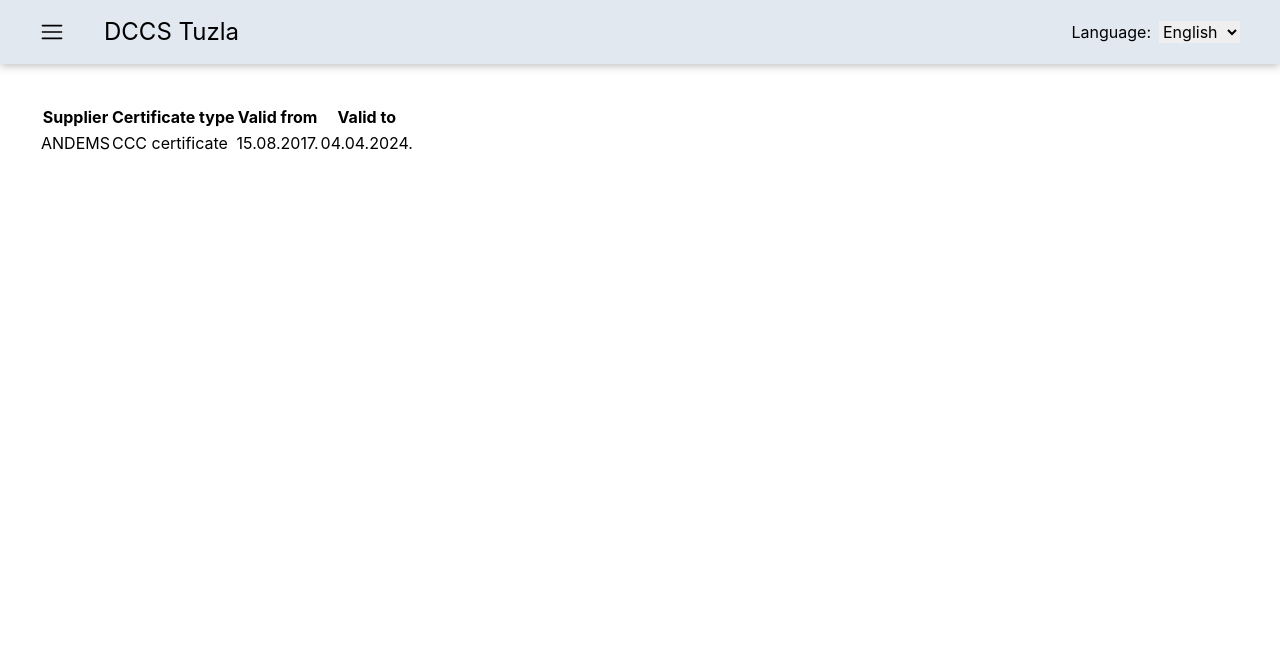
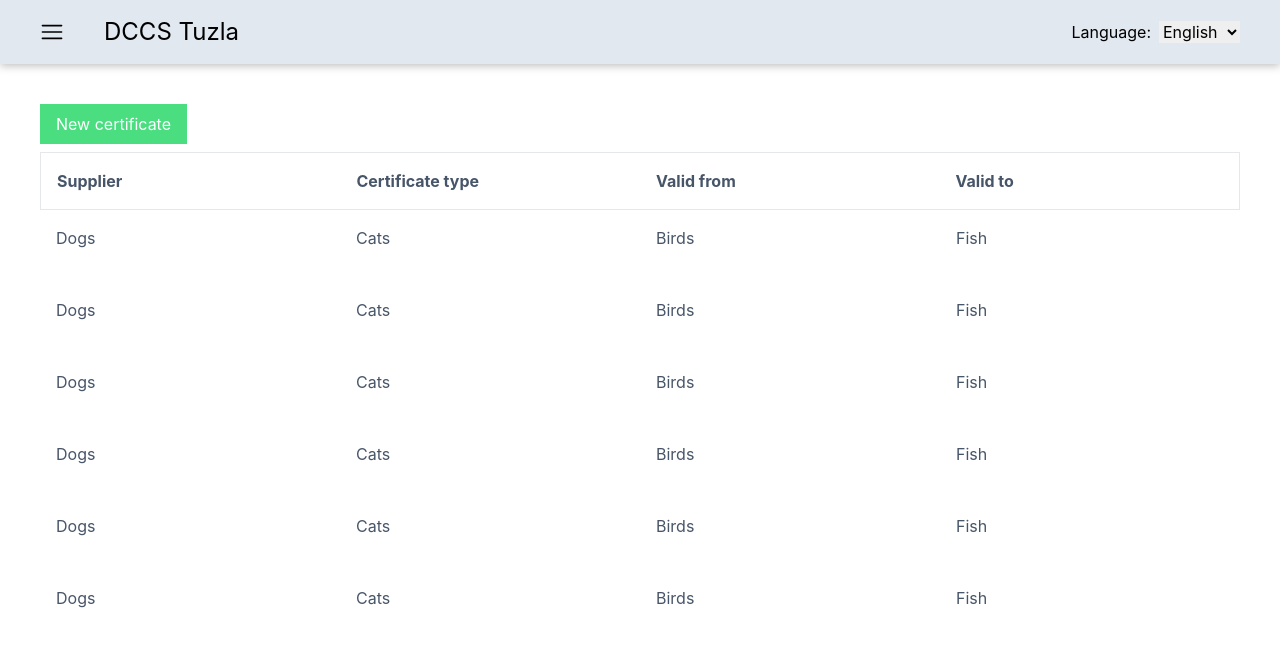
Before and after one commit to Bego96/Certificate-App, a React (Create React App) app: page /Certificate-overview in a window 1280 px wide. Shown: the top 646 px of the page. Built offline with nearby package versions, Linux system fonts and the light colour scheme.

Commit message:
Certificate overview front end completed

```diff
--- a/src/components/certificateOverview.jsx
+++ b/src/components/certificateOverview.jsx
@@ -1,37 +1,328 @@
 const CertificateOverview = () => {
     return (
-        <div>
-            <table>
-                <tr>
-                    <th>
-                        Supplier
-                    </th>
-                    <th>
-                        Certificate type
-                    </th>
-                    <th>
-                        Valid from
-                    </th>
-                    <th>
-                        Valid to
-                    </th>
-                </tr>
-                <tr>
-                    <td>
-                        ANDEMS
-                    </td>
-                    <td>
-                        CCC certificate
-                    </td>
-                    <td>
-                        15.08.2017.
-                    </td>
-                    <td>
-                        04.04.2024.
-                    </td>
-                </tr>
-            </table>
-        </div>
+
+<div class="w-full">
+	<button type="button" className="py-2 px-4 bg-green-400 text-white mb-2">New certificate</button>
+	<table class="text-slate-600 text-left w-full">
+		<thead class=" flex w-full border-[1px]">
+			<tr class="flex w-full ">
+				<th class="p-4 w-1/4">Supplier</th>
+				<th class="p-4 w-1/4">Certificate type</th>
+				<th class="p-4 w-1/4">Valid from</th>
+				<th class="p-4 w-1/4">Valid to</th>
+			</tr>
+		</thead>
+
+		<tbody class=" flex flex-col items-center justify-between overflow-y-auto w-full h-[50vh]" style={{ overflowY: 'overlay' }}>
+			<tr class="flex w-full mb-4">
+				<td class="p-4 w-1/4">Dogs</td>
+				<td class="p-4 w-1/4">Cats</td>
+				<td class="p-4 w-1/4">Birds</td>
+				<td class="p-4 w-1/4">Fish</td>
+			</tr>
+			<tr class="flex w-full mb-4">
+				<td class="p-4 w-1/4">Dogs</td>
+				<td class="p-4 w-1/4">Cats</td>
+				<td class="p-4 w-1/4">Birds</td>
+				<td class="p-4 w-1/4">Fish</td>
+			</tr>
+			<tr class="flex w-full mb-4">
+				<td class="p-4 w-1/4">Dogs</td>
+				<td class="p-4 w-1/4">Cats</td>
+				<td class="p-4 w-1/4">Birds</td>
+				<td class="p-4 w-1/4">Fish</td>
+			</tr>
+			<tr class="flex w-full mb-4">
+				<td class="p-4 w-1/4">Dogs</td>
+				<td class="p-4 w-1/4">Cats</td>
+				<td class="p-4 w-1/4">Birds</td>
+				<td class="p-4 w-1/4">Fish</td>
+			</tr>
+			<tr class="flex w-full mb-4">
+				<td class="p-4 w-1/4">Dogs</td>
+				<td class="p-4 w-1/4">Cats</td>
+				<td class="p-4 w-1/4">Birds</td>
+				<td class="p-4 w-1/4">Fish</td>
+			</tr>
+			<tr class="flex w-full mb-4">
+				<td class="p-4 w-1/4">Dogs</td>
+				<td class="p-4 w-1/4">Cats</td>
+				<td class="p-4 w-1/4">Birds</td>
+				<td class="p-4 w-1/4">Fish</td>
+			</tr>
+			<tr class="flex w-full mb-4">
+				<td class="p-4 w-1/4">Dogs</td>
+				<td class="p-4 w-1/4">Cats</td>
+				<td class="p-4 w-1/4">Birds</td>
+				<td class="p-4 w-1/4">Fish</td>
+			</tr>
+			<tr class="flex w-full mb-4">
+				<td class="p-4 w-1/4">Dogs</td>
+				<td class="p-4 w-1/4">Cats</td>
+				<td class="p-4 w-1/4">Birds</td>
+				<td class="p-4 w-1/4">Fish</td>
+			</tr>
+			<tr class="flex w-full mb-4">
+				<td class="p-4 w-1/4">Dogs</td>
+				<td class="p-4 w-1/4">Cats</td>
+				<td class="p-4 w-1/4">Birds</td>
+				<td class="p-4 w-1/4">Fish</td>
+			</tr>
+			<tr class="flex w-full mb-4">
+				<td class="p-4 w-1/4">Dogs</td>
+				<td class="p-4 w-1/4">Cats</td>
+				<td class="p-4 w-1/4">Birds</td>
+				<td class="p-4 w-1/4">Fish</td>
+			</tr>
+			<tr class="flex w-full mb-4">
+				<td class="p-4 w-1/4">Dogs</td>
+				<td class="p-4 w-1/4">Cats</td>
+				<td class="p-4 w-1/4">Birds</td>
+				<td class="p-4 w-1/4">Fish</td>
+			</tr>
+			<tr class="flex w-full mb-4">
+				<td class="p-4 w-1/4">Dogs</td>
+				<td class="p-4 w-1/4">Cats</td>
+				<td class="p-4 w-1/4">Birds</td>
+				<td class="p-4 w-1/4">Fish</td>
+			</tr>
+			<tr class="flex w-full mb-4">
+				<td class="p-4 w-1/4">Dogs</td>
+				<td class="p-4 w-1/4">Cats</td>
+				<td class="p-4 w-1/4">Birds</td>
+				<td class="p-4 w-1/4">Fish</td>
+			</tr>
+			<tr class="flex w-full mb-4">
+				<td class="p-4 w-1/4">Dogs</td>
+				<td class="p-4 w-1/4">Cats</td>
+				<td class="p-4 w-1/4">Birds</td>
+				<td class="p-4 w-1/4">Fish</td>
+			</tr>
+			<tr class="flex w-full mb-4">
+				<td class="p-4 w-1/4">Dogs</td>
+				<td class="p-4 w-1/4">Cats</td>
+				<td class="p-4 w-1/4">Birds</td>
+				<td class="p-4 w-1/4">Fish</td>
+			</tr>
+			<tr class="flex w-full mb-4">
+				<td class="p-4 w-1/4">Dogs</td>
+				<td class="p-4 w-1/4">Cats</td>
+				<td class="p-4 w-1/4">Birds</td>
+				<td class="p-4 w-1/4">Fish</td>
+			</tr>
+			<tr class="flex w-full mb-4">
+				<td class="p-4 w-1/4">Dogs</td>
+				<td class="p-4 w-1/4">Cats</td>
+				<td class="p-4 w-1/4">Birds</td>
+				<td class="p-4 w-1/4">Fish</td>
+			</tr>
+			<tr class="flex w-full mb-4">
+				<td class="p-4 w-1/4">Dogs</td>
+				<td class="p-4 w-1/4">Cats</td>
+				<td class="p-4 w-1/4">Birds</td>
+				<td class="p-4 w-1/4">Fish</td>
+			</tr>
+			<tr class="flex w-full mb-4">
+				<td class="p-4 w-1/4">Dogs</td>
+				<td class="p-4 w-1/4">Cats</td>
+				<td class="p-4 w-1/4">Birds</td>
+				<td class="p-4 w-1/4">Fish</td>
+			</tr>
+			<tr class="flex w-full mb-4">
+				<td class="p-4 w-1/4">Dogs</td>
+				<td class="p-4 w-1/4">Cats</td>
+				<td class="p-4 w-1/4">Birds</td>
+				<td class="p-4 w-1/4">Fish</td>
+			</tr>
+			<tr class="flex w-full mb-4">
+				<td class="p-4 w-1/4">Dogs</td>
+				<td class="p-4 w-1/4">Cats</td>
+				<td class="p-4 w-1/4">Birds</td>
+				<td class="p-4 w-1/4">Fish</td>
+			</tr>
+			<tr class="flex w-full mb-4">
+				<td class="p-4 w-1/4">Dogs</td>
+				<td class="p-4 w-1/4">Cats</td>
+				<td class="p-4 w-1/4">Birds</td>
+				<td class="p-4 w-1/4">Fish</td>
+			</tr>
+			<tr class="flex w-full mb-4">
+				<td class="p-4 w-1/4">Dogs</td>
+				<td class="p-4 w-1/4">Cats</td>
+				<td class="p-4 w-1/4">Birds</td>
+				<td class="p-4 w-1/4">Fish</td>
+			</tr>
+			<tr class="flex w-full mb-4">
+				<td class="p-4 w-1/4">Dogs</td>
+				<td class="p-4 w-1/4">Cats</td>
+				<td class="p-4 w-1/4">Birds</td>
+				<td class="p-4 w-1/4">Fish</td>
+			</tr>
+			<tr class="flex w-full mb-4">
+				<td class="p-4 w-1/4">Dogs</td>
+				<td class="p-4 w-1/4">Cats</td>
+				<td class="p-4 w-1/4">Birds</td>
+				<td class="p-4 w-1/4">Fish</td>
+			</tr>
+			<tr class="flex w-full mb-4">
+				<td class="p-4 w-1/4">Dogs</td>
+				<td class="p-4 w-1/4">Cats</td>
+				<td class="p-4 w-1/4">Birds</td>
+				<td class="p-4 w-1/4">Fish</td>
+			</tr>
+			<tr class="flex w-full mb-4">
+				<td class="p-4 w-1/4">Dogs</td>
+				<td class="p-4 w-1/4">Cats</td>
+				<td class="p-4 w-1/4">Birds</td>
+				<td class="p-4 w-1/4">Fish</td>
+			</tr>
+			<tr class="flex w-full mb-4">
+				<td class="p-4 w-1/4">Dogs</td>
+				<td class="p-4 w-1/4">Cats</td>
+				<td class="p-4 w-1/4">Birds</td>
+				<td class="p-4 w-1/4">Fish</td>
+			</tr>
+			<tr class="flex w-full mb-4">
+				<td class="p-4 w-1/4">Dogs</td>
+				<td class="p-4 w-1/4">Cats</td>
+				<td class="p-4 w-1/4">Birds</td>
+				<td class="p-4 w-1/4">Fish</td>
+			</tr>
+			<tr class="flex w-full mb-4">
+				<td class="p-4 w-1/4">Dogs</td>
+				<td class="p-4 w-1/4">Cats</td>
+				<td class="p-4 w-1/4">Birds</td>
+				<td class="p-4 w-1/4">Fish</td>
+			</tr>
+			<tr class="flex w-full mb-4">
+				<td class="p-4 w-1/4">Dogs</td>
+				<td class="p-4 w-1/4">Cats</td>
+				<td class="p-4 w-1/4">Birds</td>
+				<td class="p-4 w-1/4">Fish</td>
+			</tr>
+			<tr class="flex w-full mb-4">
+				<td class="p-4 w-1/4">Dogs</td>
+				<td class="p-4 w-1/4">Cats</td>
+				<td class="p-4 w-1/4">Birds</td>
+				<td class="p-4 w-1/4">Fish</td>
+			</tr>
+			<tr class="flex w-full mb-4">
+				<td class="p-4 w-1/4">Dogs</td>
+				<td class="p-4 w-1/4">Cats</td>
+				<td class="p-4 w-1/4">Birds</td>
+				<td class="p-4 w-1/4">Fish</td>
+			</tr>
+			<tr class="flex w-full mb-4">
+				<td class="p-4 w-1/4">Dogs</td>
+				<td class="p-4 w-1/4">Cats</td>
+				<td class="p-4 w-1/4">Birds</td>
+				<td class="p-4 w-1/4">Fish</td>
+			</tr>
+			<tr class="flex w-full mb-4">
+				<td class="p-4 w-1/4">Dogs</td>
+				<td class="p-4 w-1/4">Cats</td>
+				<td class="p-4 w-1/4">Birds</td>
+				<td class="p-4 w-1/4">Fish</td>
+			</tr>
+			<tr class="flex w-full mb-4">
+				<td class="p-4 w-1/4">Dogs</td>
+				<td class="p-4 w-1/4">Cats</td>
+				<td class="p-4 w-1/4">Birds</td>
+				<td class="p-4 w-1/4">Fish</td>
+			</tr>
+			<tr class="flex w-full mb-4">
+				<td class="p-4 w-1/4">Dogs</td>
+				<td class="p-4 w-1/4">Cats</td>
+				<td class="p-4 w-1/4">Birds</td>
+				<td class="p-4 w-1/4">Fish</td>
+			</tr>
+			<tr class="flex w-full mb-4">
+				<td class="p-4 w-1/4">Dogs</td>
+				<td class="p-4 w-1/4">Cats</td>
+				<td class="p-4 w-1/4">Birds</td>
+				<td class="p-4 w-1/4">Fish</td>
+			</tr>
+			<tr class="flex w-full mb-4">
+				<td class="p-4 w-1/4">Dogs</td>
+				<td class="p-4 w-1/4">Cats</td>
+				<td class="p-4 w-1/4">Birds</td>
+				<td class="p-4 w-1/4">Fish</td>
+			</tr>
+			<tr class="flex w-full mb-4">
+				<td class="p-4 w-1/4">Dogs</td>
+				<td class="p-4 w-1/4">Cats</td>
+				<td class="p-4 w-1/4">Birds</td>
+				<td class="p-4 w-1/4">Fish</td>
+			</tr>
+			<tr class="flex w-full mb-4">
+				<td class="p-4 w-1/4">Dogs</td>
+				<td class="p-4 w-1/4">Cats</td>
+				<td class="p-4 w-1/4">Birds</td>
+				<td class="p-4 w-1/4">Fish</td>
+			</tr>
+			<tr class="flex w-full mb-4">
+				<td class="p-4 w-1/4">Dogs</td>
+				<td class="p-4 w-1/4">Cats</td>
+				<td class="p-4 w-1/4">Birds</td>
+				<td class="p-4 w-1/4">Fish</td>
+			</tr>
+			<tr class="flex w-full mb-4">
+				<td class="p-4 w-1/4">Dogs</td>
+				<td class="p-4 w-1/4">Cats</td>
+				<td class="p-4 w-1/4">Birds</td>
+				<td class="p-4 w-1/4">Fish</td>
+			</tr>
+			<tr class="flex w-full mb-4">
+				<td class="p-4 w-1/4">Dogs</td>
+				<td class="p-4 w-1/4">Cats</td>
+				<td class="p-4 w-1/4">Birds</td>
+				<td class="p-4 w-1/4">Fish</td>
+			</tr>
+			<tr class="flex w-full mb-4">
+				<td class="p-4 w-1/4">Dogs</td>
+				<td class="p-4 w-1/4">Cats</td>
+				<td class="p-4 w-1/4">Birds</td>
+				<td class="p-4 w-1/4">Fish</td>
+			</tr>
+			<tr class="flex w-full mb-4">
+				<td class="p-4 w-1/4">Dogs</td>
+				<td class="p-4 w-1/4">Cats</td>
+				<td class="p-4 w-1/4">Birds</td>
+				<td class="p-4 w-1/4">Fish</td>
+			</tr>
+			<tr class="flex w-full mb-4">
+				<td class="p-4 w-1/4">Dogs</td>
+				<td class="p-4 w-1/4">Cats</td>
+				<td class="p-4 w-1/4">Birds</td>
+				<td class="p-4 w-1/4">Fish</td>
+			</tr>
+			<tr class="flex w-full mb-4">
+				<td class="p-4 w-1/4">Dogs</td>
+				<td class="p-4 w-1/4">Cats</td>
+				<td class="p-4 w-1/4">Birds</td>
+				<td class="p-4 w-1/4">Fish</td>
+			</tr>
+          	<tr class="flex w-full mb-4">
+				<td class="p-4 w-1/4">Dogs</td>
+				<td class="p-4 w-1/4">Cats</td>
+				<td class="p-4 w-1/4">Birds</td>
+				<td class="p-4 w-1/4">Fish</td>
+			</tr>
+          	<tr class="flex w-full mb-4">
+				<td class="p-4 w-1/4">Dogs</td>
+				<td class="p-4 w-1/4">Cats</td>
+				<td class="p-4 w-1/4">Birds</td>
+				<td class="p-4 w-1/4">Fish</td>
+			</tr>
+          	<tr class="flex w-full mb-4">
+				<td class="p-4 w-1/4">Dogs</td>
+				<td class="p-4 w-1/4">Cats</td>
+				<td class="p-4 w-1/4">Birds</td>
+				<td class="p-4 w-1/4">Fish</td>
+			</tr>
+		</tbody>
+	</table>
+</div>
     )
 }
 
--- a/src/components/mainContainer.jsx
+++ b/src/components/mainContainer.jsx
@@ -5,7 +5,7 @@ import CertificateOverview from "./certificateOverview";
 
 const MainContainer = (props) => {
     return (
-        <div className={`laptop:absolute laptop:top-16 box-border p-10 ${props.showSidebar ? ' laptop:left-[30%] desktop:left-[20%] laptop:w-[70%] desktop:w-[80%]' : ' laptop:left-0 w-full'}`}>
+        <div className={` laptop:absolute laptop:top-16 box-border p-10 ${props.showSidebar ? ' laptop:left-[30%] desktop:left-[20%] laptop:w-[70%] desktop:w-[80%]' : ' laptop:left-0 w-full'}`}>
             <Routes>
                 <Route path='/' element={<Homepage />}/>
                 <Route path='/Certificate-overview' element={<CertificateOverview />}/>
--- a/src/components/sidebar.jsx
+++ b/src/components/sidebar.jsx
@@ -14,7 +14,7 @@ const Sidebar = (props) => {
         <div className={`z-10 absolute h-screen bg-slate-200 w-[100%] tablet:w-[50%] laptop:w-[30%] desktop:w-[20%] ${props.showSidebar ? 'top-0 left-0' : 'top-0 left-[-100%] laptop:left-[-50%]'}`}>
             <div className="px-10 py-4 bg-blue-500 text-white drop-shadow-[0_2px_4px_rgba(0,0,0,0.25)] mb-10 flex justify-between items-center">
                 <h1 className='text-2xl'>DCCS Tuzla</h1>
-                <AiOutlineClose size={25} onClick={() => props.toggleSidebar()}/>
+                <AiOutlineClose className="cursor-pointer" size={25} onClick={() => props.toggleSidebar()}/>
             </div>
             <div className="pr-10">
                 <Home />
```
